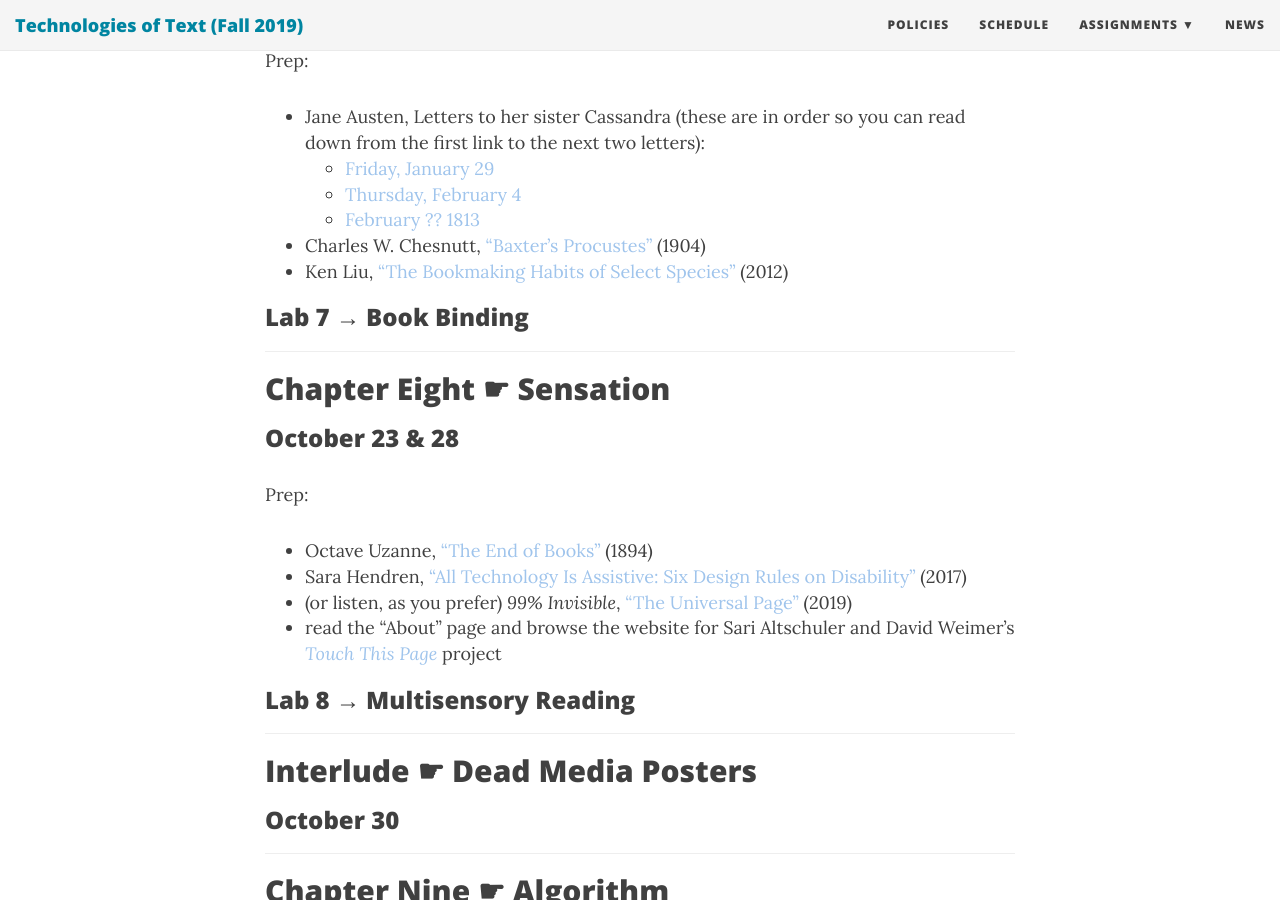
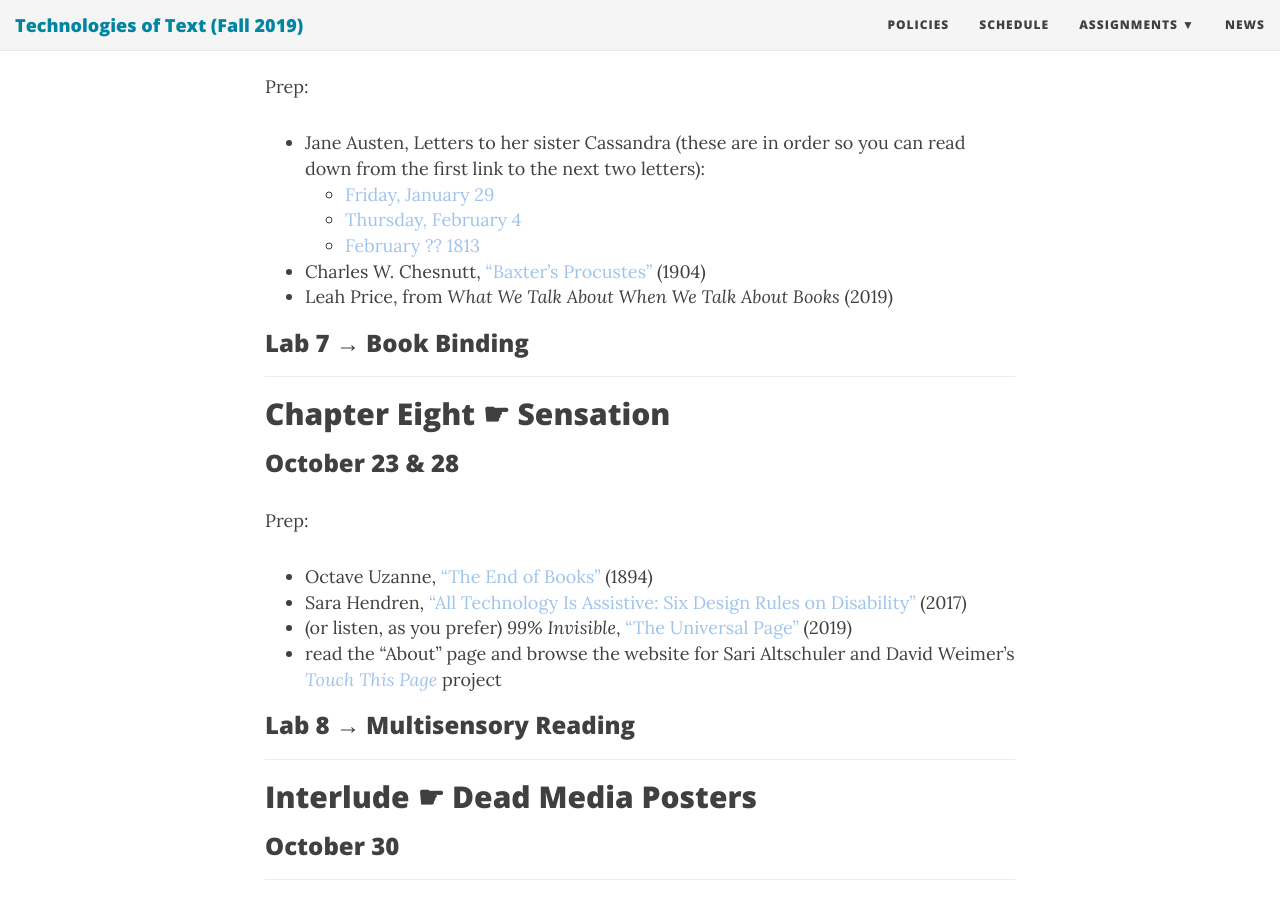
Before and after one commit to rccordell/f19tot, a Jekyll site: the page built from schedule.md, in a window 1280 px wide and 900 px high, scrolled down 4334 px. Built offline with Jekyll 4.4.1, drawn with Linux system fonts in a browser that asks for light colours; nearby versions of some CDN libraries; some web fonts are replaced; some of the changed text lies outside the part shown.

Commit message:
add price reading

```diff
--- a/schedule.md
+++ b/schedule.md
@@ -143,7 +144,8 @@ Prep:
     + [Thursday, February 4](http://www.pemberley.com/janeinfo/auslet22.html#letter125)
     + [February ?? 1813](http://www.pemberley.com/janeinfo/auslet22.html#letter126)
 + Charles W. Chesnutt, ["Baxter's Procustes"](https://northeastern.alma.exlibrisgroup.com/leganto/public/01NEU_INST/citation/9427057530001401?auth=SAML) (1904)
-+ Ken Liu, ["The Bookmaking Habits of Select Species"](http://www.lightspeedmagazine.com/fiction/the-bookmaking-habits-of-select-species/) (2012)
++ Leah Price, from *What We Talk About When We Talk About Books* (2019)
+
 
 ### Lab 7 &#8594; Book Binding
 
```
Also changed, not shown: other parts of schedule.md (+1 -0 lines).
